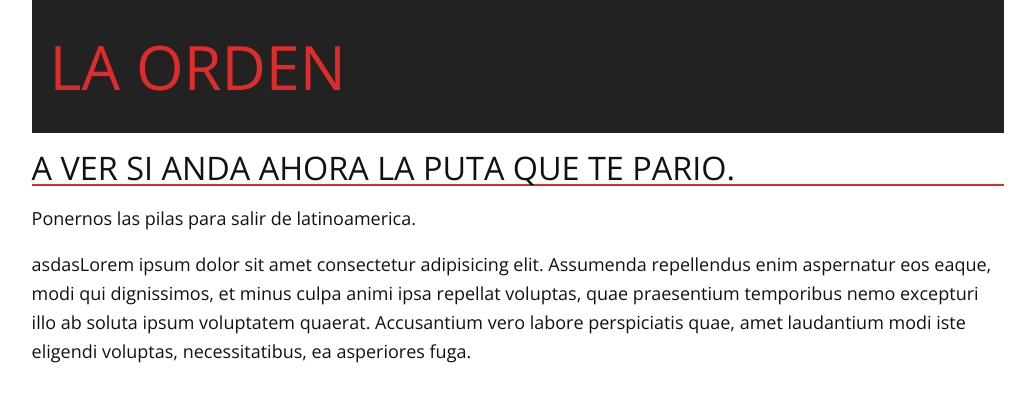
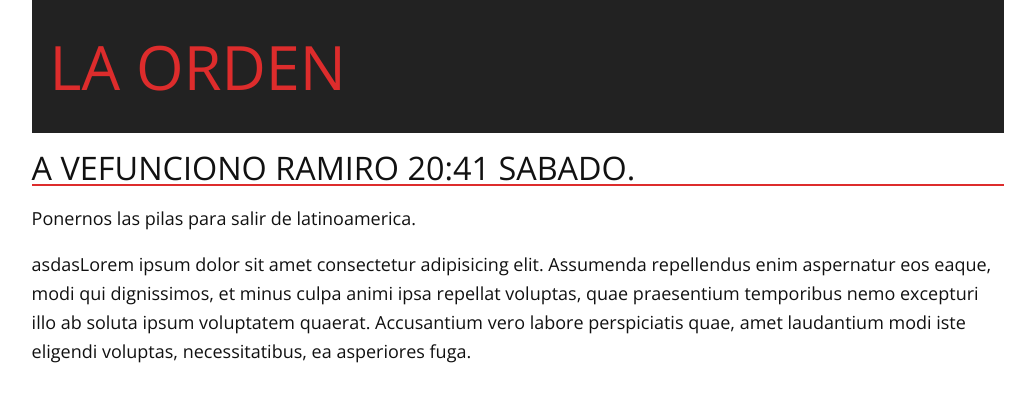
Before and after one commit to La-Orden/La-Orden-main-page, a plain HTML site: page index.html in a window 1280 px wide. Shown: the whole page, without its empty margins (122-1157 px from the left). Drawn offline with nearby package versions, Linux system fonts and the light colour scheme; a script that the page names is missing.

Commit message:
COMMIT RAMA

```diff
--- a/index.html
+++ b/index.html
@@ -14,7 +14,7 @@
             <h1 class="main-title">LA ORDEN</h1>
         </header>
         <section>
-            <h4 class="underlined">A VER SI ANDA AHORA LA PUTA QUE TE PARIO.</h4>
+            <h4 class="underlined">A VEFUNCIONO RAMIRO 20:41 SABADO.</h4>
             <p>Ponernos las pilas para salir de latinoamerica.</p>
             <p>asdasLorem ipsum dolor sit amet consectetur adipisicing elit. Assumenda repellendus enim aspernatur eos eaque, modi qui dignissimos, et minus culpa animi ipsa repellat voluptas, quae praesentium temporibus nemo excepturi illo ab soluta ipsum voluptatem quaerat. Accusantium vero labore perspiciatis quae, amet laudantium modi iste eligendi voluptas, necessitatibus, ea asperiores fuga.</p>
         </section>
```
